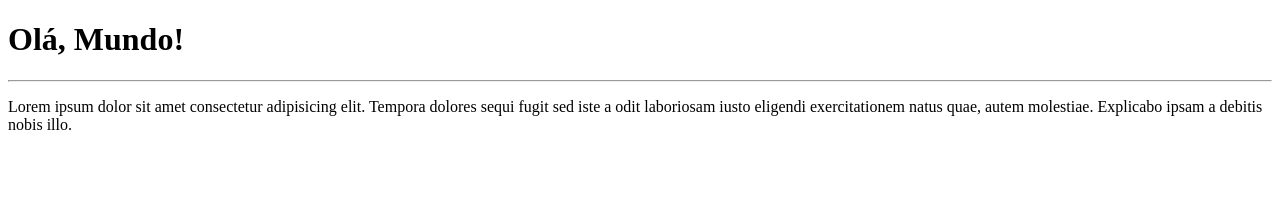
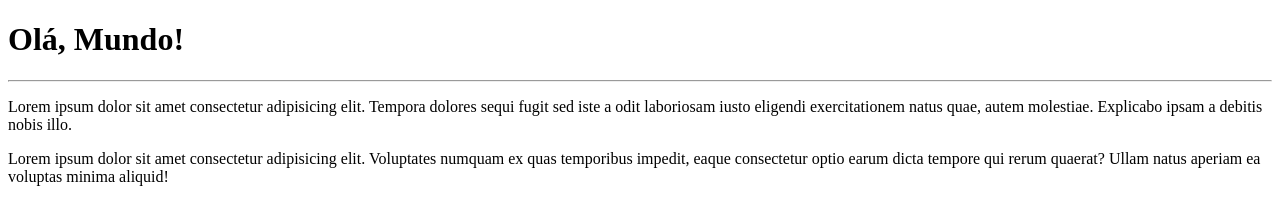
Before and after one commit to joaovcteixeira/OlaMundo, a plain HTML site: page site-exemplo/index.html in a window 1280 px wide. Drawn offline with Linux system fonts and the light colour scheme.

Commit message:
Novo parágrafo

```diff
--- a/site-exemplo/index.html
+++ b/site-exemplo/index.html
@@ -9,5 +9,6 @@
     <h1>Olá, Mundo!</h1>
     <hr>
     <p>Lorem ipsum dolor sit amet consectetur adipisicing elit. Tempora dolores sequi fugit sed iste a odit laboriosam iusto eligendi exercitationem natus quae, autem molestiae. Explicabo ipsam a debitis nobis illo.</p>
+    <p>Lorem ipsum dolor sit amet consectetur adipisicing elit. Voluptates numquam ex quas temporibus impedit, eaque consectetur optio earum dicta tempore qui rerum quaerat? Ullam natus aperiam ea voluptas minima aliquid!</p>
 </body>
 </html>
```
